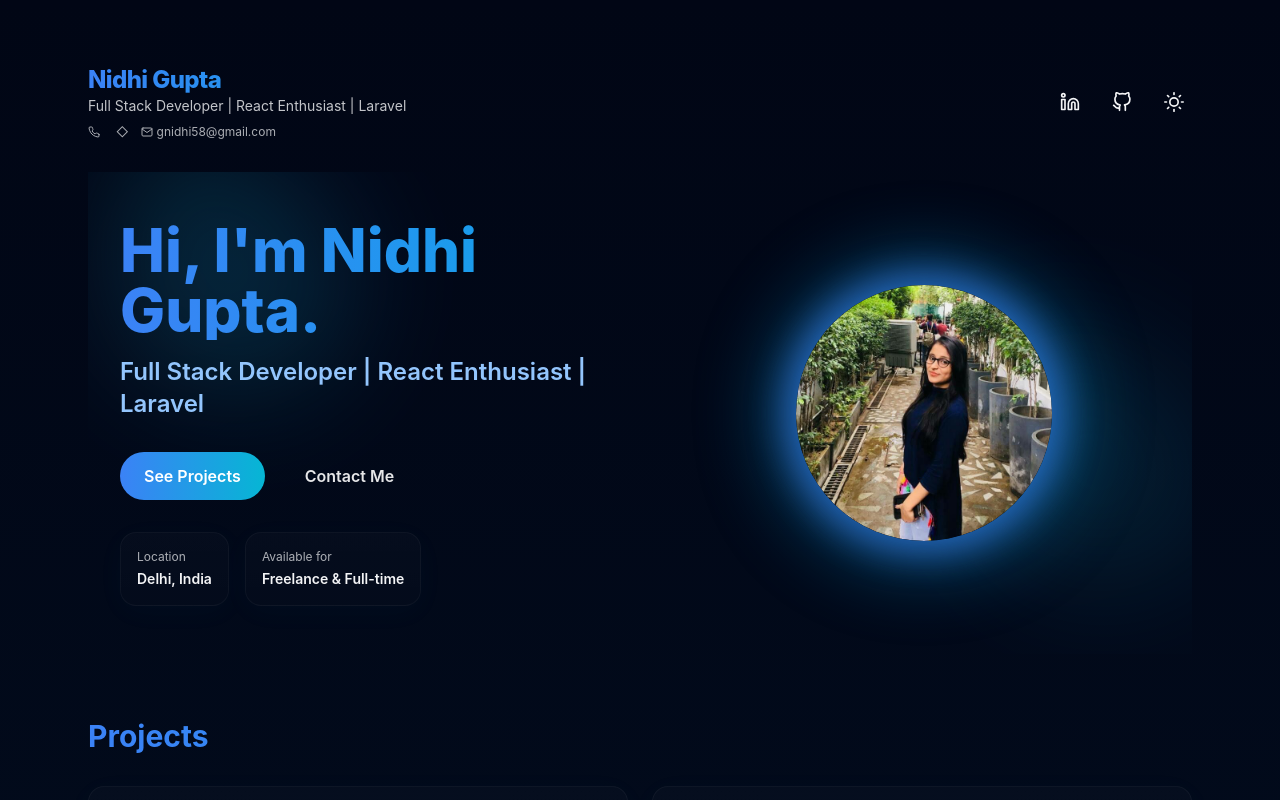
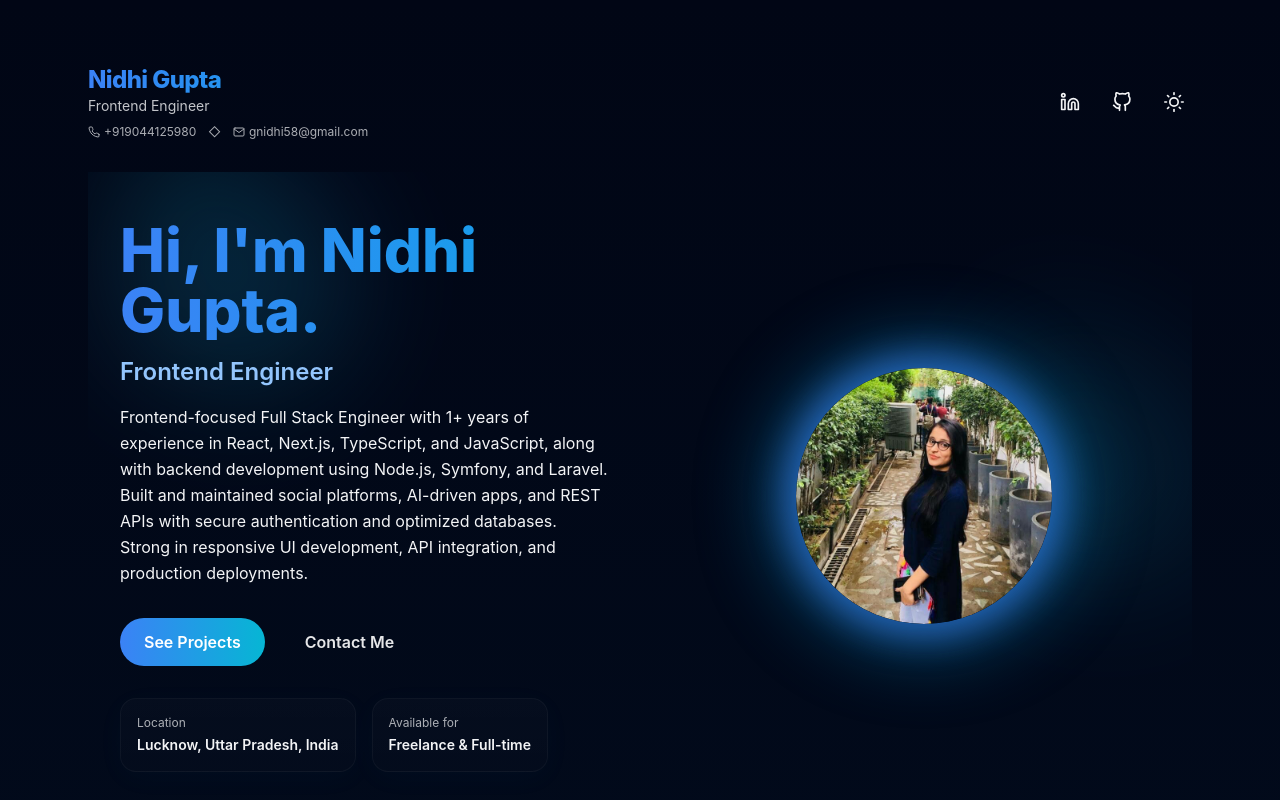
Before and after one commit to nidhigupta58/nidhi-portfolio-blue, a React (Vite) app: page / in a window 1280 px wide. Shown: the top 800 px of the page. Built offline with nearby package versions, Linux system fonts and the light colour scheme; the HTML template or start-up script is replaced by a standard one.

Commit message:
update: revise site data with new role, location, contact details, and enhanced professional summary

```diff
--- a/src/data/site.js
+++ b/src/data/site.js
@@ -1,7 +1,12 @@
 export const site = {
   name: 'Nidhi Gupta',
-  role: 'Full Stack Developer | React Enthusiast | Laravel',
-  location: 'Delhi, India',
+  role: 'Frontend Engineer',
+  location: 'Lucknow, Uttar Pradesh, India',
+  address: '59/4 Old Labour Colony, Aishbagh, Lucknow, Uttar Pradesh, 226004, India',
+  phone: '+919044125980',
+  email: 'gnidhi58@gmail.com',
   linkedin: 'https://www.linkedin.com/in/nidhi-gupta-9081081b8',
-  email: 'gnidhi58@gmail.com'
+  github: 'https://github.com/nidhigupta58',
+  portfolio: 'https://nidhi-portfolio-blue-five.vercel.app',
+  summary: 'Frontend-focused Full Stack Engineer with 1+ years of experience in React, Next.js, TypeScript, and JavaScript, along with backend development using Node.js, Symfony, and Laravel. Built and maintained social platforms, AI-driven apps, and REST APIs with secure authentication and optimized databases. Strong in responsive UI development, API integration, and production deployments.'
 }
```
